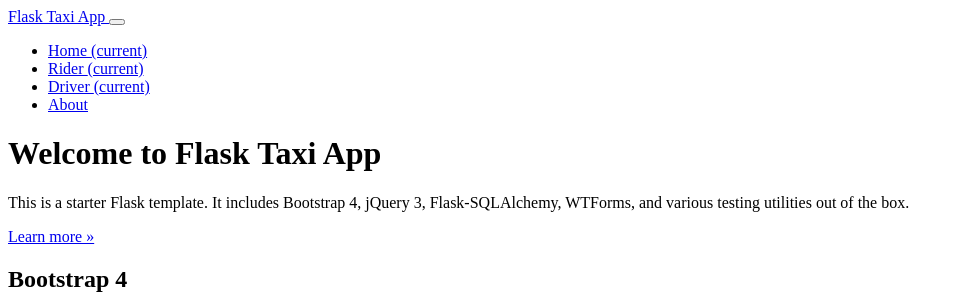
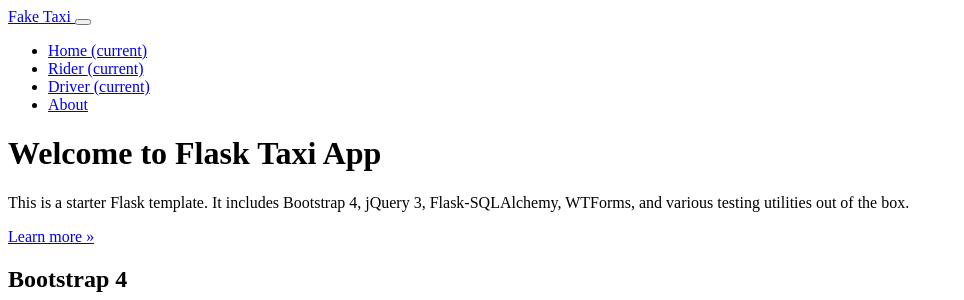
Before and after one commit to syzymon/flask-uber-clone, a Flask app: template flask_uber_clone/templates/public/home.html in a window 1280 px wide. Shown: the top 300 px of the page, without its empty margins (0-964 px from the left). Run offline with Flask 2, Linux system fonts and the light colour scheme; the template is opened without the code that fills it, so the values that code supplies are empty; parts of the project's set-up code (start-up, migrations or seed data) failed here and were passed over; some libraries are stand-ins or nearby versions.

Commit message:
Change name and icon

```diff
--- a/flask_uber_clone/templates/layout.html
+++ b/flask_uber_clone/templates/layout.html
@@ -14,7 +14,7 @@
     <link rel="shortcut icon" href="{{static_url_for('static', filename='build/img/favicon.ico') }}">
     <title>
       {% block page_title %}
-      Flask Taxi App
+      Fake Taxi
        {% endblock %}
     </title>
     <meta
--- a/flask_uber_clone/templates/nav.html
+++ b/flask_uber_clone/templates/nav.html
@@ -1,6 +1,6 @@
 <nav class="navbar navbar-expand-lg navbar-dark bg-dark fixed-top">
     <a class="navbar-brand" href="{{ url_for('public.home') }}">
-        Flask Taxi App
+        Fake Taxi
     </a>
     <button class="navbar-toggler" type="button" data-toggle="collapse"
             data-target="#navbarSupportedContent"
```
Also changed, not shown: assets/img/favicon.ico.
